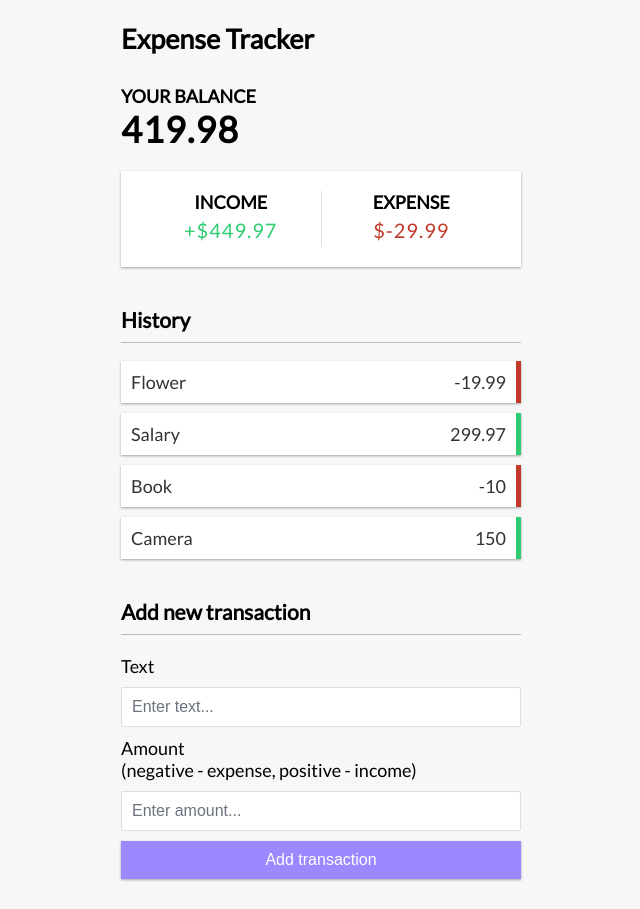
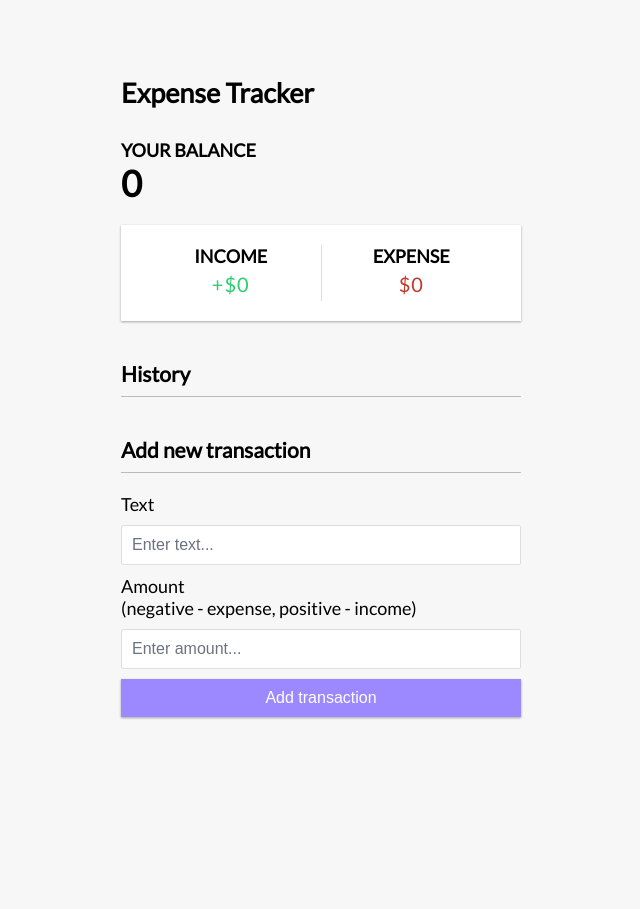
Before and after one commit to acyein/vue-expense-tracker, a Vue app: page / in a window 1280 px wide. Shown: the whole page, without its empty margins (319-959 px from the left). After the commit the page ends 800 px from the top, so only its background shows below. Built offline with nearby package versions, Linux system fonts and the light colour scheme.

Commit message:
feat: save data to local storage

```diff
--- a/src/App.vue
+++ b/src/App.vue
@@ -17,17 +17,21 @@
 
 import { useToast } from 'primevue/usetoast';
 
-import { ref, computed } from 'vue';
+import { ref, computed, onMounted } from 'vue';
 
 // Toast
 const toast = useToast();
 
-const transactions = ref([
-	{ id: 1, text: 'Flower', amount: -19.99 },
-	{ id: 2, text: 'Salary', amount: 299.97 },
-	{ id: 3, text: 'Book', amount: -10 },
-	{ id: 4, text: 'Camera', amount: 150 },
-]);
+const transactions = ref([]);
+
+// onMounted() is similar to useEffect() in React
+onMounted(() => {
+	const savedTransactions = JSON.parse(localStorage.getItem('transactions'));
+
+	if (savedTransactions) {
+		transactions.value = savedTransactions;
+	}
+});
 
 // Get total
 const total = computed(() => {
@@ -63,13 +67,24 @@
 const handleTransactionSubmitted = (transactionData) => {
 	// Push transaction data
 	transactions.value.push({
-		// Generate ID per transaction
-		id: generateUniqueId(),
+		id: generateUniqueId(), // Generate ID per transaction
 		text: transactionData.text,
 		amount: transactionData.amount,
 	});
 
+	saveTransactionsToLocalStorage();
+
 	toast.add({ severity: 'success', summary: 'Success', detail: 'Transaction added', life: 3000 });
+};
+
+// Delete transaction
+const handleTransactionDeleted = (id) => {
+	// Filter out transaction from DOM
+	transactions.value = transactions.value.filter((transaction) => transaction.id !== id);
+
+	saveTransactionsToLocalStorage();
+
+	toast.add({ severity: 'success', summary: 'Success', detail: 'Transaction deleted', life: 3000 });
 };
 
 // Generate unique ID
@@ -77,11 +92,8 @@
 	return Math.floor(Math.random() * 1000000);
 };
 
-// Delete transaction
-const handleTransactionDeleted = (id) => {
-	// Filter out transaction from DOM
-	transactions.value = transactions.value.filter((transaction) => transaction.id !== id);
-
-	toast.add({ severity: 'success', summary: 'Success', detail: 'Transaction deleted', life: 3000 });
+// Save to localStorage
+const saveTransactionsToLocalStorage = () => {
+	localStorage.setItem('transactions', JSON.stringify(transactions.value));
 };
 </script>
```
